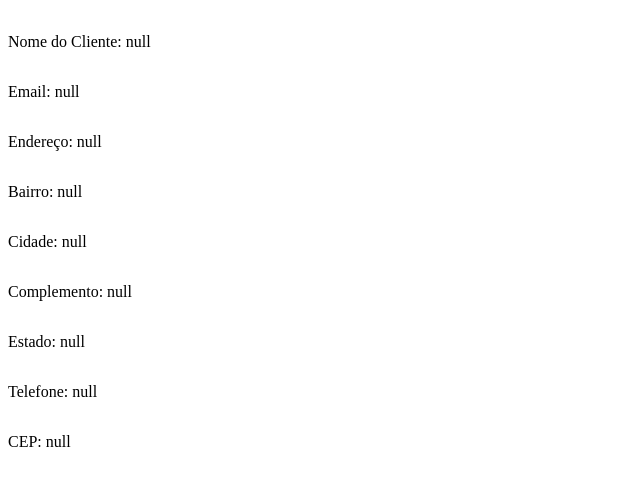
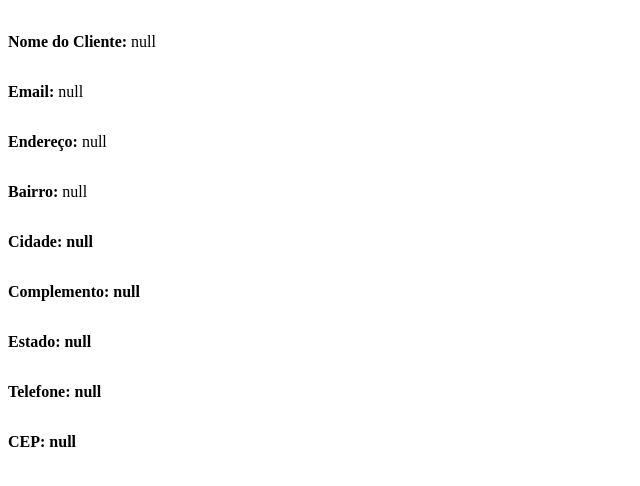
Before and after one commit to GustavoMuraroGonzales/Desafio-Java-Script, a plain HTML site: page ResumoCadastro/Resumo.html in a window 1280 px wide. Shown: the part 50-536 px from the top of the page, without its empty margins (0-640 px from the left). Drawn offline with Linux system fonts and the light colour scheme.

Commit message:
Projeto Finalizado, adicionado Bold

```diff
--- a/ResumoCadastro/Resumo.html
+++ b/ResumoCadastro/Resumo.html
@@ -1,4 +1,3 @@
-
 <!DOCTYPE html>
 <html lang="pt-br">
 <head>
@@ -10,39 +9,39 @@
 <body onload="displayResumo()">
     <h2>Resumo do Cadastro</h2>
         <div class="nomedocliente">
-            <p>Nome do Cliente:</p>
+            <p><b>Nome do Cliente:</b></p>
             <p id="nomeCliente"> &nbsp Gustavo</p>
         </div>
         <div class="email">
-            <p>Email:</p>
+            <p><b>Email:</b></p>
             <p id="email"> &nbsp Gustavo@oimail.com</p>
         </div>
         <div class="endereço">
-            <p>Endereço:</p>
+            <p><b>Endereço:</b></p>
             <p id="endereco"> &nbsp Rua dos Exemplo, 1</p>
         </div>
         <div class="bairro">
-            <p>Bairro:</p>
+            <p><b>Bairro:</b</p>
             <p id="bairro"> &nbsp Bairro Exemplo</p>
         </div>
         <div class="cidade">
-            <p>Cidade:</p>
+            <p><b>Cidade:</b></p>
             <p id="cidade"> &nbsp Exemplolândia</p>
         </div>
         <div class="complemento">
-            <p>Complemento:</p>
+            <p><b>Complemento:</b></p>
             <p id="complemento"> &nbsp Apto 1</p>
         </div>
         <div class="uf">
-            <p>Estado:</p>
+            <p><b>Estado:</b></p>
             <p id="uf"> &nbsp São Paulo</p>
         </div>
         <div class="telefone">
-            <p>Telefone:</p>
+            <p><b>Telefone:</b></p>
             <p id="telefone"> &nbsp (11) 98744-3211</p>
         </div>
         <div class="cep">
-            <p>CEP:</p>
+            <p><b> CEP:</b> </p>
             <p id="cep"> &nbsp 12345-123</p>
         </div>
 
--- a/ResumoCadastro/resumo.js
+++ b/ResumoCadastro/resumo.js
@@ -1,5 +1,5 @@
  function displayResumo() {
-    alert("CHEGOU NO RESUMO");
+
 var nomeClienteP = document.getElementById("nomeCliente");
 var nomeCliente = localStorage.getItem("nomeCliente");
 var emailp = document.getElementById("email");
```
